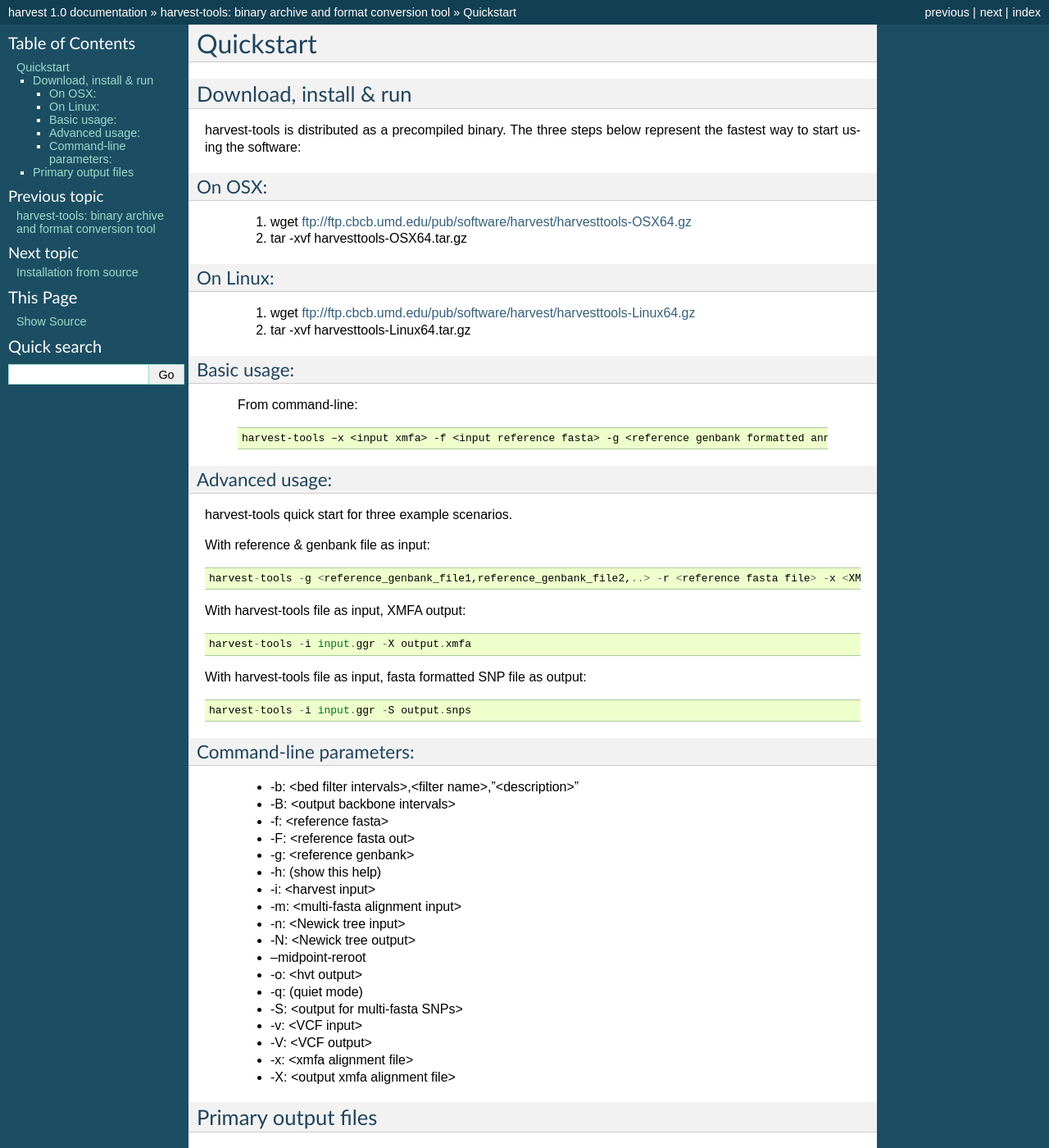
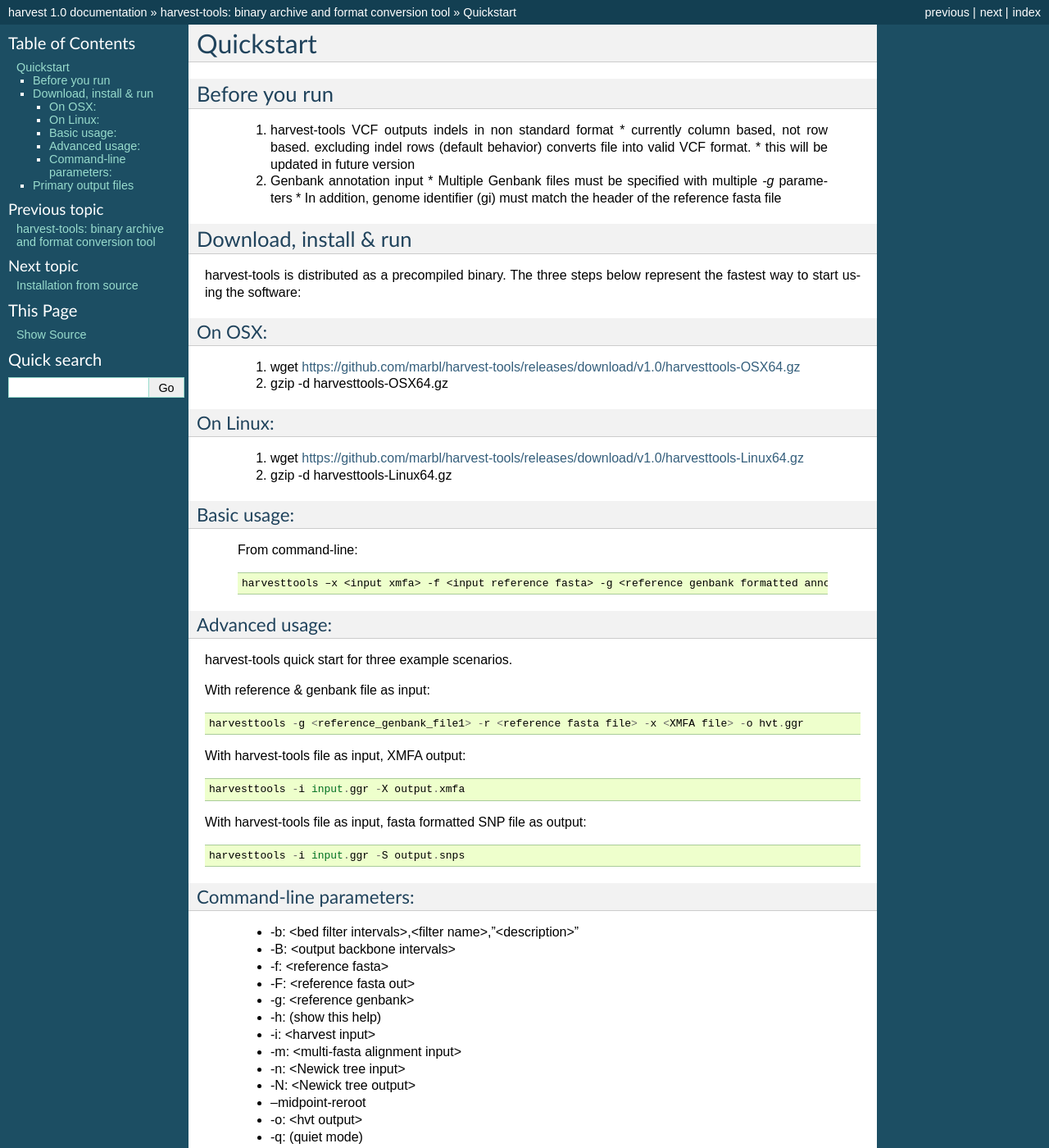
Before and after one commit to marbl/harvest, a Sphinx documentation site: the page built from docs/content/harvest/quickstart.rst, in a window 1280 px wide and 1400 px high. Shown: the whole window at 82% size. Built offline with Sphinx 7.4.7, drawn with Linux system fonts in a browser that asks for light colours; pages that are not in the unit, such as notebooks, are missing from menus.

Commit message:
Update quickstart.rst

```diff
--- a/docs/content/harvest/quickstart.rst
+++ b/docs/content/harvest/quickstart.rst
@@ -1,5 +1,15 @@
 Quickstart
 ==========
+
+Before you run
+--------------
+   1. harvest-tools VCF outputs indels in non standard format
+      * currently column based, not row based. excluding indel rows (default behavior) converts file into valid VCF format.
+      * this will be updated in future version
+
+   2. Genbank annotation input
+      * Multiple Genbank files must be specified with multiple `-g` parameters
+      * In addition, genome identifier (gi) must match the header of the reference fasta file
 
 Download, install & run
 -----------------------
@@ -7,21 +17,21 @@
 
 On OSX:
 """""""
-  1. wget ftp://ftp.cbcb.umd.edu/pub/software/harvest/harvesttools-OSX64.gz
-  2. tar -xvf harvesttools-OSX64.tar.gz
+  1. wget https://github.com/marbl/harvest-tools/releases/download/v1.0/harvesttools-OSX64.gz
+  2. gzip -d harvesttools-OSX64.gz
 
 On Linux:
 """""""""
 
-  1. wget ftp://ftp.cbcb.umd.edu/pub/software/harvest/harvesttools-Linux64.gz
-  2. tar -xvf harvesttools-Linux64.tar.gz
+  1. wget https://github.com/marbl/harvest-tools/releases/download/v1.0/harvesttools-Linux64.gz
+  2. gzip -d harvesttools-Linux64.gz
 
 Basic usage:
 """"""""""""
 
   From command-line::
 
-     harvest-tools –x <input xmfa> -f <input reference fasta> -g <reference genbank formatted annotations> -n <newick formatted tree>
+     harvesttools –x <input xmfa> -f <input reference fasta> -g <reference genbank formatted annotations> -n <newick formatted tree>
 
 Advanced usage:
 """""""""""""""
@@ -30,15 +40,15 @@
 
 With reference & genbank file as input::
 
-   harvest-tools -g <reference_genbank_file1,reference_genbank_file2,..> -r <reference fasta file> -x <XMFA file> -o hvt.ggr
+   harvesttools -g <reference_genbank_file1> -r <reference fasta file> -x <XMFA file> -o hvt.ggr
 
 With harvest-tools file as input, XMFA output::
 
-   harvest-tools -i input.ggr -X output.xmfa
+   harvesttools -i input.ggr -X output.xmfa
 
 With harvest-tools file as input, fasta formatted SNP file as output::
 
-   harvest-tools -i input.ggr -S output.snps
+   harvesttools -i input.ggr -S output.snps
 
 Command-line parameters:
 """""""""""""""""""""""""
```
